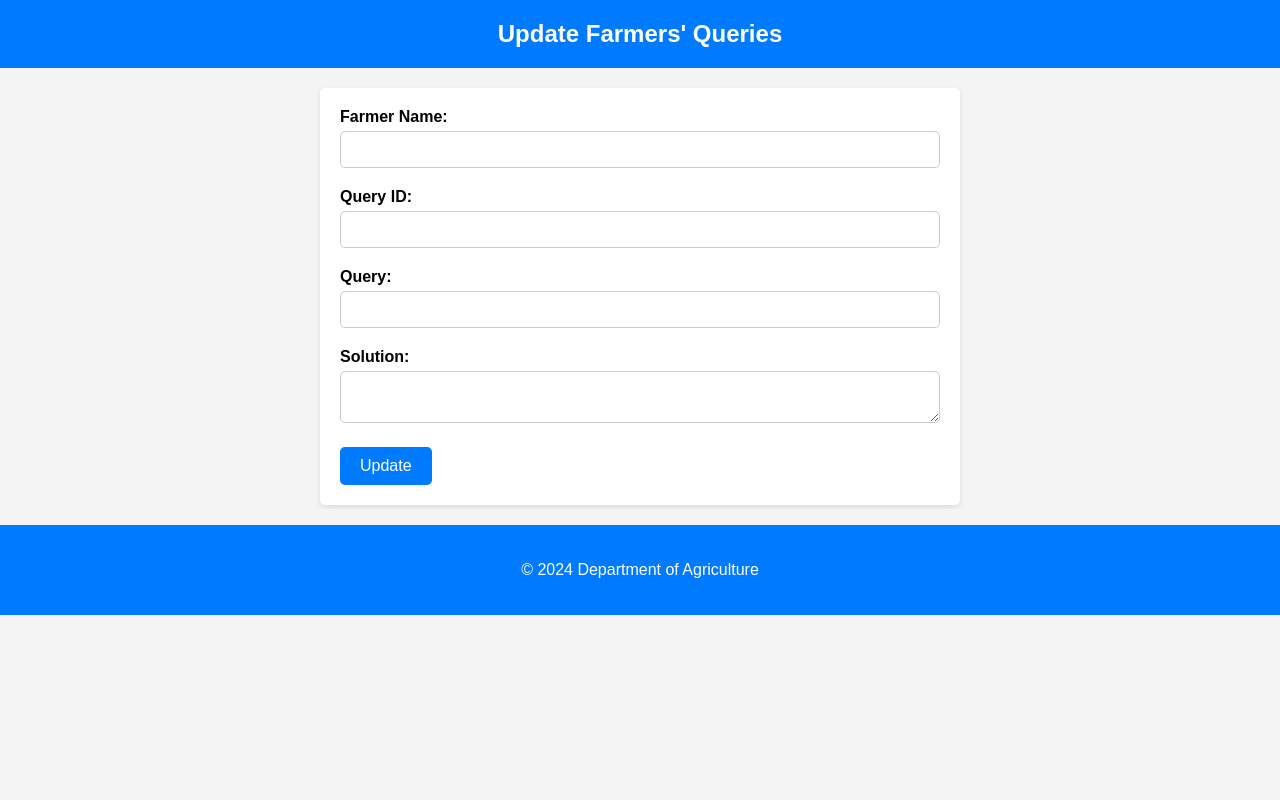
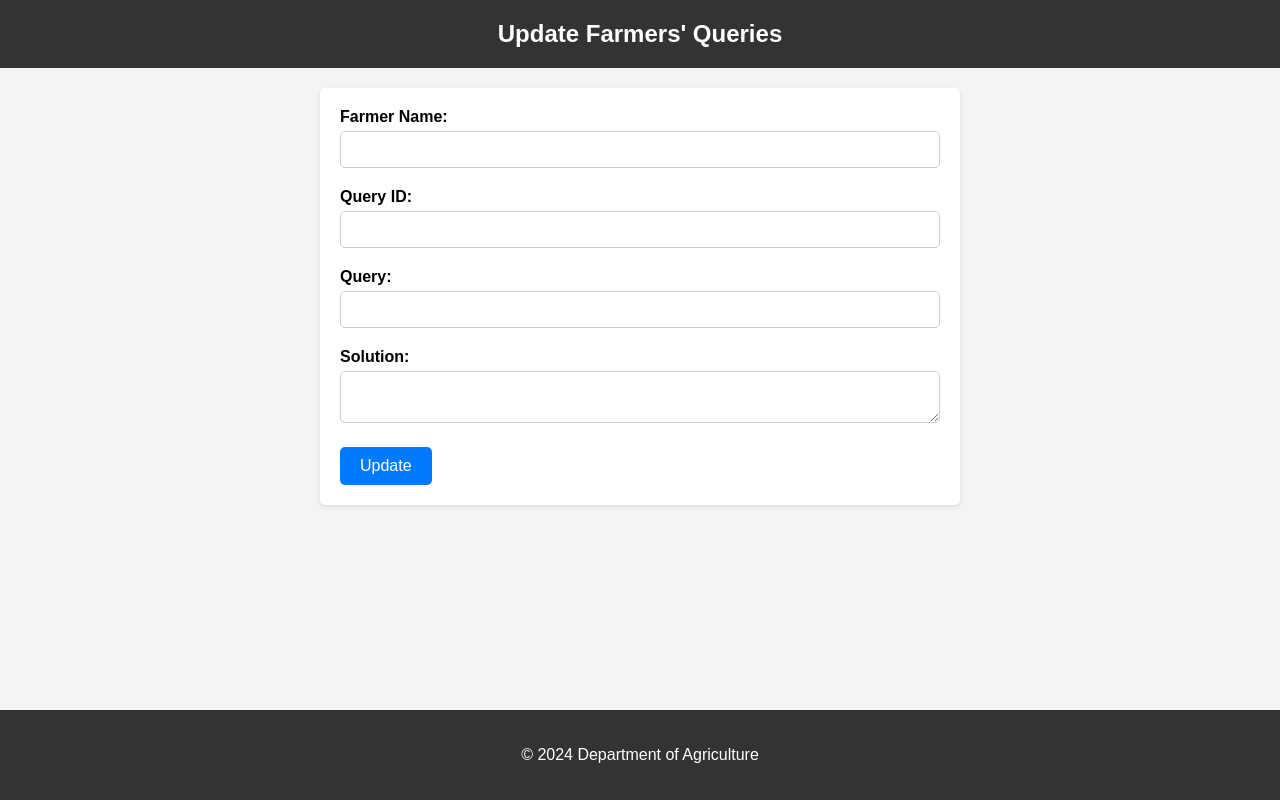
Before and after one commit to Arunalk722/Wab_App_Dev_CSE5009, a PHP site: page /update_officer_data.html in a window 1280 px wide. Run offline with PHP 8.4, Linux system fonts and the light colour scheme.

Commit message:
all dobe

```diff
--- a/assets/css_file/field_offices_queries.css
+++ b/assets/css_file/field_offices_queries.css
@@ -1,4 +1,4 @@
-/* General Styles */
+
 body {
     font-family: Arial, sans-serif;
     margin: 0;
@@ -27,8 +27,6 @@ footer {
     padding: 20px 0;
     text-align: center;
 }
-
-/* Query List Styles */
 .query-list {
     list-style: none;
     padding: 0;
@@ -50,7 +48,6 @@ footer {
     margin-bottom: 0;
 }
 
-/* Modal Styles */
 .modal {
     display: none;
     position: fixed;
--- a/assets/css_file/login_style.css
+++ b/assets/css_file/login_style.css
@@ -7,14 +7,14 @@ body {
     justify-content: center;
     align-items: center;
     height: 100vh;
-        background-image: url('../image/login_bg/bg_login.jpeg'); /* Replace 'background-image.jpg' with the path to your image */
+        background-image: url('../image/login_bg/bg_login.jpeg');
         background-size: cover;
         background-position: center;
         font-family: Arial, sans-serif;
         margin: 0;
         padding: 0;
     }
-}
+
 
 .container{
 background-color: white;
@@ -57,7 +57,7 @@ input[type="submit"]:hover {
     background-color: #45a049;
 }
 homeBodyBg{
-      background-image: url('background-image.jpg'); /* Replace 'background-image.jpg' with the path to your image */
+      background-image: url('background-image.jpg');
         background-size: cover;
         background-position: center;
         font-family: Arial, sans-serif;
--- a/assets/css_file/submit_query.css
+++ b/assets/css_file/submit_query.css
@@ -3,8 +3,6 @@ body {
     margin: 0;
     padding: 0;
 }
-
-
 
 header h1 {
     margin: 0;
--- a/assets/css_file/update_query.css
+++ b/assets/css_file/update_query.css
@@ -6,9 +6,9 @@ body {
 }
 
 header {
-    background-color: #007bff;
+    background-color: #333;
     color: #fff;
-    padding: 20px;
+    padding: 20px 0;
     text-align: center;
 }
 
@@ -64,14 +64,16 @@ button[type="submit"]:hover {
 }
 
 footer {
-    background-color: #007bff;
+    background-color: #333;
     color: #fff;
-    padding: 20px;
+    padding: 20px 0;
     text-align: center;
+    position: fixed;
+    bottom: 0;
+    width: 100%;
 }
-/* CSS for custom dialog */
 .dialog {
-    display: none; /* Hide the dialog by default */
+    display: none;
     position: fixed;
     z-index: 1;
     left: 0;
@@ -79,12 +81,12 @@ footer {
     width: 100%;
     height: 100%;
     overflow: auto;
-    background-color: rgba(0, 0, 0, 0.4); /* Black background with transparency */
+    background-color: rgba(0, 0, 0, 0.4);
   }
 
   .dialog-content {
     background-color: #fefefe;
-    margin: 15% auto; /* Center dialog vertically and horizontally */
+    margin: 15% auto;
     padding: 20px;
     border: 1px solid #888;
     width: 20%;
--- a/assets/css_file/view_query.css
+++ b/assets/css_file/view_query.css
@@ -12,9 +12,9 @@ body {
     border: #fff;
 }
 header {
-    background-color: #007bff;
+    background-color: #333;
     color: #fff;
-    padding: 20px;
+    padding: 20px 0;
     text-align: center;
 }
 
--- a/assets/js/farming_service.js
+++ b/assets/js/farming_service.js
@@ -124,7 +124,7 @@ document.addEventListener('DOMContentLoaded', function() {
                 }
             })
             .then(data => {
-                console.log("Response from server:", data); // Log the response message
+                console.log("Response from server:", data);
                 if (data === 'success') {
                     document.getElementById('message-text').textContent = "farming service registered successfully";
                     document.getElementById('custom-dialog').style.display = 'block';
--- a/assets/js/get_cooki.js
+++ b/assets/js/get_cooki.js
@@ -9,7 +9,6 @@ function getCookie(name) {
     return null;
 }
 
-// Get the value of the 'username' cookie
 const username = getCookie('username');
 
 if (username) {
--- a/assets/js/update_query.js
+++ b/assets/js/update_query.js
@@ -1,7 +1,7 @@
 document.addEventListener("DOMContentLoaded", function() {
     const form = document.getElementById('update-query-form');
 
-    // Function to fetch data based on query ID from the URL
+
     function fetchData() {
         const urlParams = new URLSearchParams(window.location.search);
         const queryId = urlParams.get('id');
--- a/assets/js/view_query.js
+++ b/assets/js/view_query.js
@@ -1,5 +1,4 @@
 document.addEventListener("DOMContentLoaded", function() {
-    // Fetch query data
     fetchQueryData();
 
     function fetchQueryData() {
--- a/index.html
+++ b/index.html
@@ -70,7 +70,6 @@
       <h3>Water Conservation Solutions</h3>
       <p>Implement water-saving strategies and technologies to conserve water resources and improve irrigation efficiency.</p>
     </div>
-    <!-- Add more services as needed -->
   </div>
 </section>
 
--- a/scripts/authCheck.php
+++ b/scripts/authCheck.php
@@ -51,7 +51,7 @@ class UserData {
     }
 }
 
-// Usage:
+
 try {
     $userData = new UserData();
     if(isset($_GET["submit_query"]) && $_GET["submit_query"] == "true") {
--- a/scripts/update_query.php
+++ b/scripts/update_query.php
@@ -17,10 +17,10 @@ class UpdateQuerys {
             $queryId = $_POST['query-id'];
             $solution = $_POST['solution'];
 
-            // Make sure to properly sanitize and validate the input data before using it in the query
             $query = "UPDATE tbl_farmar_query SET officer_solution=?, office_time=NOW() WHERE idtbl_farmar_query=?";
             $stmt = $conn->prepare($query);
-            $stmt->bind_param("si", $solution, $queryId); // Assuming $queryId is an integer
+            $stmt->bind_param("si", $solution, $queryId);
+
             $stmt->execute();
             $stmt->close();
             $response = array('success' => true);
```
Also changed, not shown: assets/css_file/homepage.css (+2 -8 lines), assets/css_file/registration.css (+7 -8 lines), assets/css_file/service_reg.css (+7 -7 lines), assets/js/field_offices_queries.js (deleted, +0 -24 lines), list_of_querys.html (+1 -23 lines), field_officer.html (deleted).
